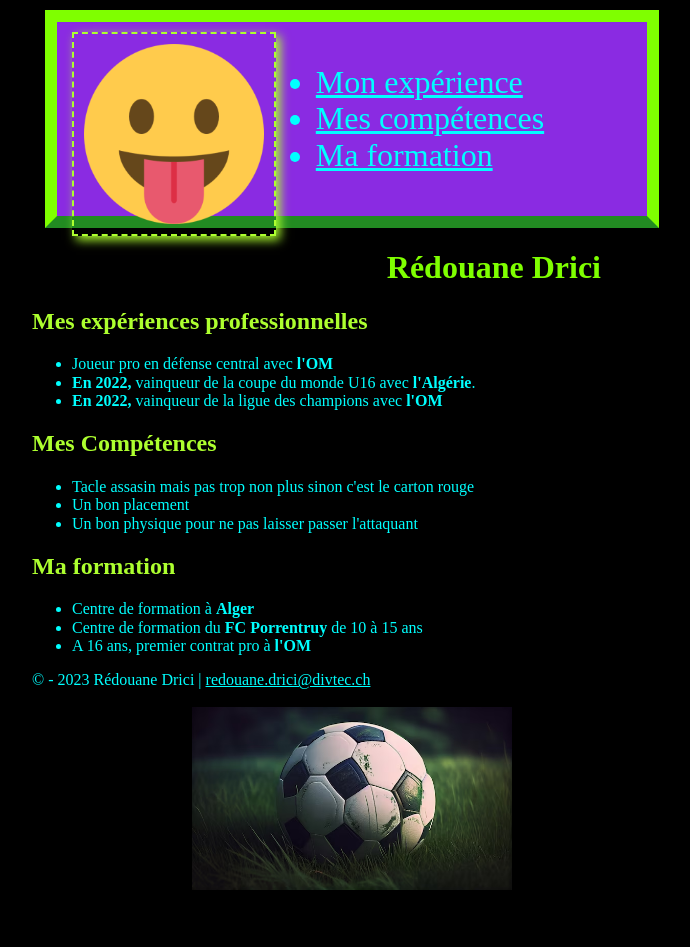
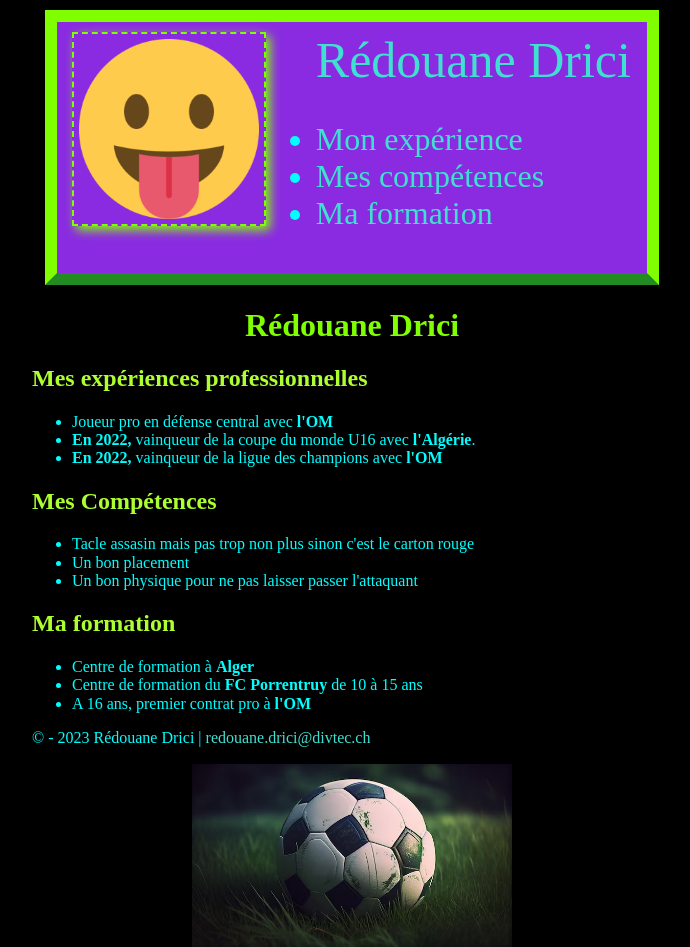
Before and after one commit to divtec-cejef/cv-01-html-dricred, a plain HTML site: page index.html in a window 1280 px wide. Shown: the whole page, without its empty margins (288-978 px from the left). Before the commit the page ends 890 px from the top, so only its background shows below. Drawn offline with nearby package versions, Linux system fonts and the light colour scheme.

Commit message:
ajout de style

```diff
--- a/css/main.css
+++ b/css/main.css
@@ -19,14 +19,15 @@ header {
     border-bottom-color: forestgreen;
     font-size: 2em;
 }
-header .logo img
-{
+header .logo {
+    font-size: 50px;
+}
+header .logo img {
     float: left;
-    border: 2px dashed greenyellow;
-    padding: 10px;
-    margin-right: 40px;
-    margin-bottom: 60px;
-    box-shadow: 4px 4px 10px greenyellow;
+    border: 2px dashed chartreuse;
+    padding: 5px;
+    margin-right: 50px;
+    box-shadow: 4px 4px 10px chartreuse;
 }
 body {
     background-color: black;
@@ -38,6 +39,14 @@ body {
     margin: auto;
     padding-bottom: 200px;
 }
+a {
+    color: turquoise;
+    text-decoration: none;
+}
+
+a:hover {
+    color: aqua;
+}
 h1, h1 + p
 {
     text-align: center;
--- a/index.html
+++ b/index.html
@@ -28,6 +28,7 @@
 <header>
     <a href="image/apple-touch-icon.png" class="logo" target="_blank">
         <img src="image/apple-touch-icon.png" alt="image logo">
+        Rédouane Drici
     </a>
     <nav>
         <ul class="menu">
```
